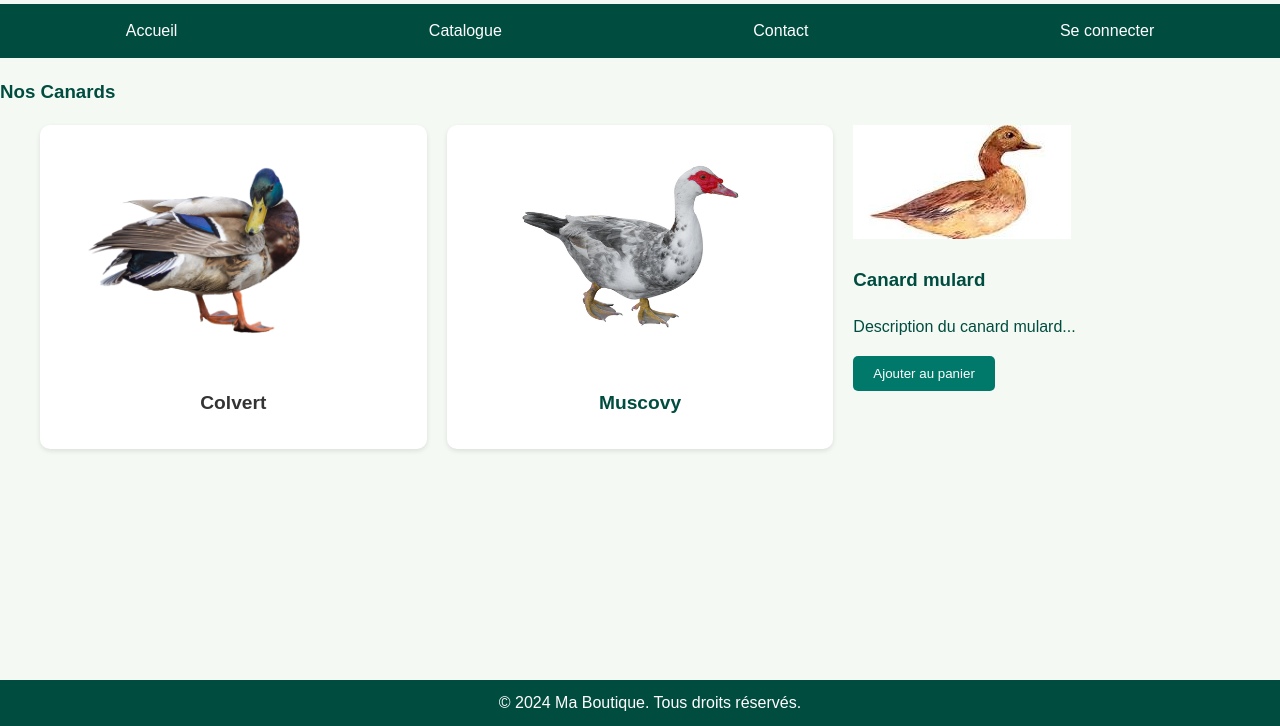
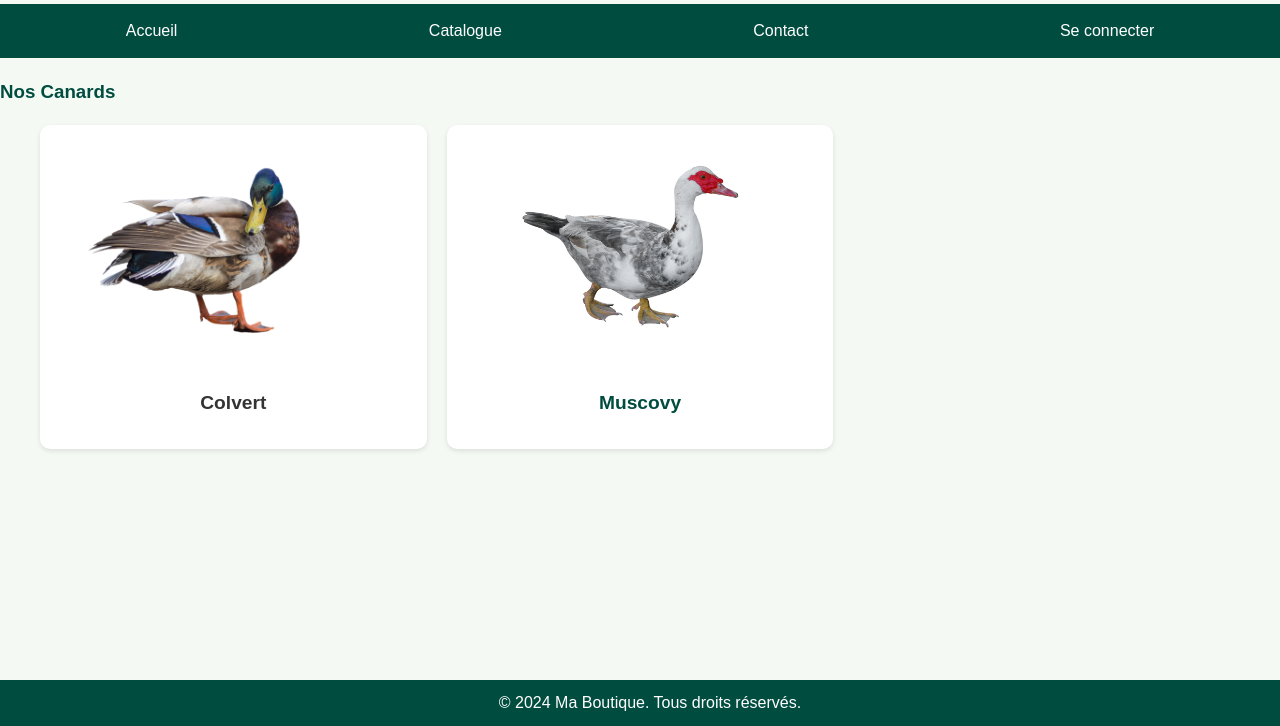
Before and after one commit to Schoubidhou/Duckrent, a plain HTML site: page catalogue.html in a window 1280 px wide. Shown: the part 74-800 px from the top of the page. Drawn offline with nearby package versions, Linux system fonts and the light colour scheme.

Commit message:
Update catalogue.html

```diff
--- a/catalogue.html
+++ b/catalogue.html
@@ -82,12 +82,6 @@
                         <img src="images/muscovy.jpg" alt="Muscovy" width="300" height="200">
                         <h4>Muscovy</h4>
                     </div>
-                    <div class="product-item">
-                        <img src="images/mulard.jpeg" alt="Canard mulard">
-                        <h3>Canard mulard</h3>
-                        <p>Description du canard mulard...</p>
-                        <button>Ajouter au panier</button>
-                    </div>
                     <!-- Ajouter plus de produits ici -->
                 </div>
             </section>
```
